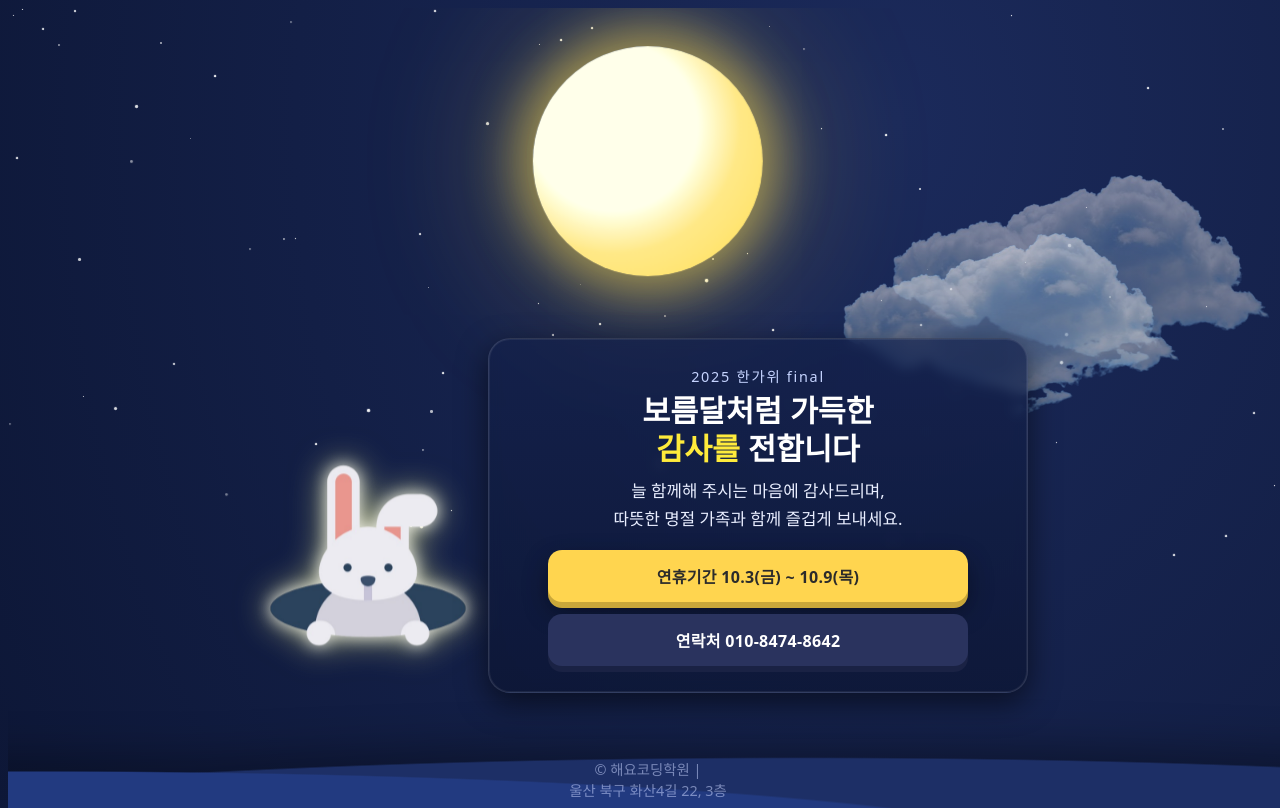
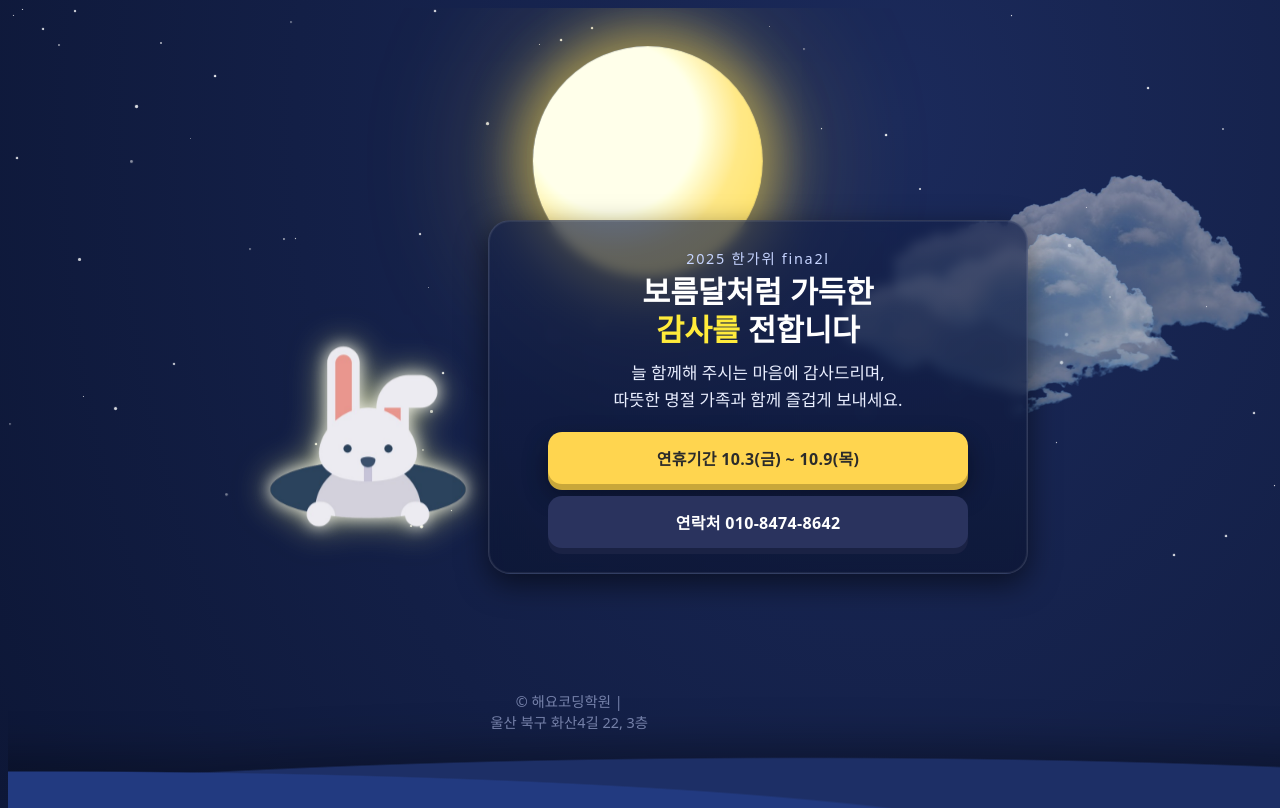
Before and after one commit to HeyoCoding/Chuseok, a plain HTML site: page index.html in a window 1280 px wide. Drawn offline with Linux system fonts and the light colour scheme.

Commit message:
Add files via upload

```diff
--- a/index.html
+++ b/index.html
@@ -25,7 +25,7 @@
     <section class="card-wrap">
       <img class="rabbit" src="images/rabbit.png" alt="추석 토끼" />
       <section class="card" role="dialog" aria-label="추석 인사 카드">
-        <div class="badge">2025 한가위 final</div>
+        <div class="badge">2025 한가위 fina2l</div>
         <h1>보름달처럼 가득한 <br><span class="accent">감사를</span> 전합니다</h1>
         <p>
           늘 함께해 주시는 마음에 감사드리며,<br>
--- a/style.css
+++ b/style.css
@@ -201,7 +201,8 @@ p{
 
 /* 푸터 */
 .foot{
-  position:absolute; bottom: max(8px, env(safe-area-inset-bottom));
+  position:static;
+  bottom: max(8px, env(safe-area-inset-bottom));
   left:50%; transform:translateX(-50%);
   font-size:.9rem; color:#cbd6ff88; text-align:center;
 }
```
